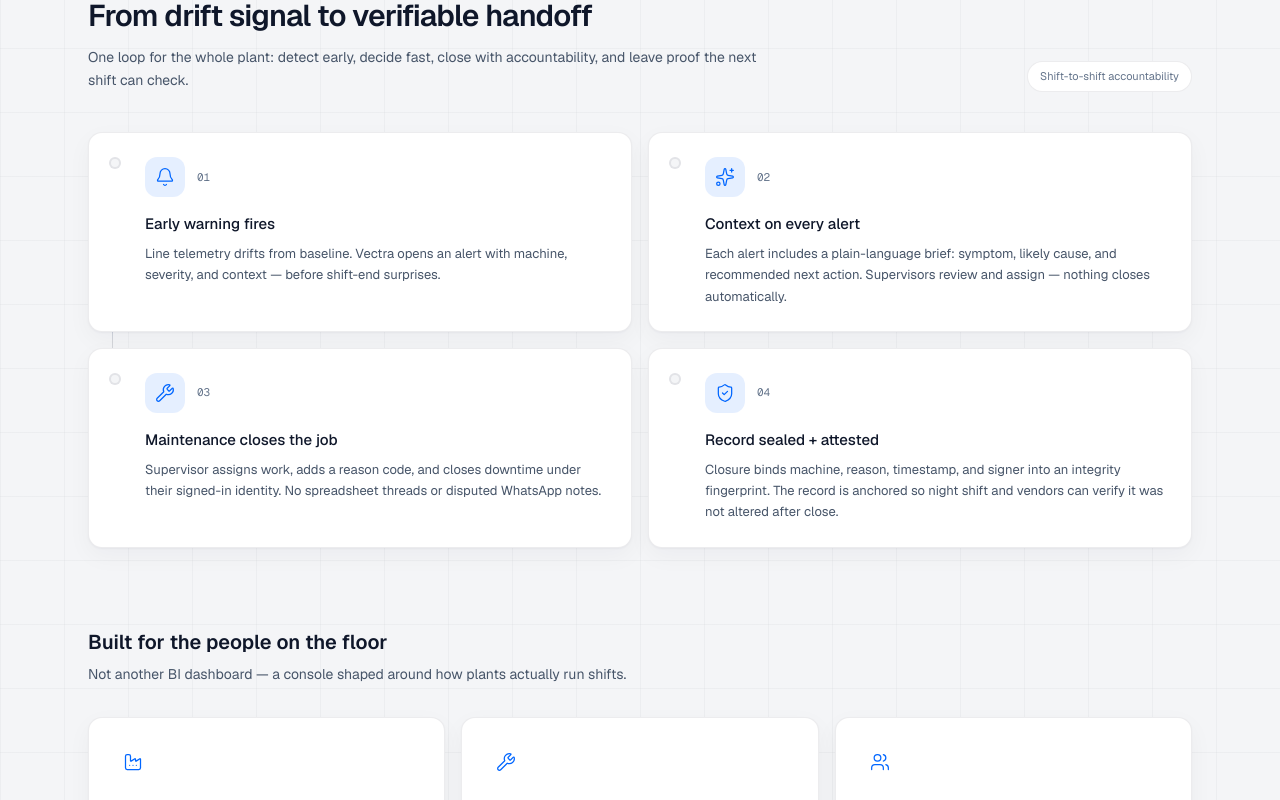
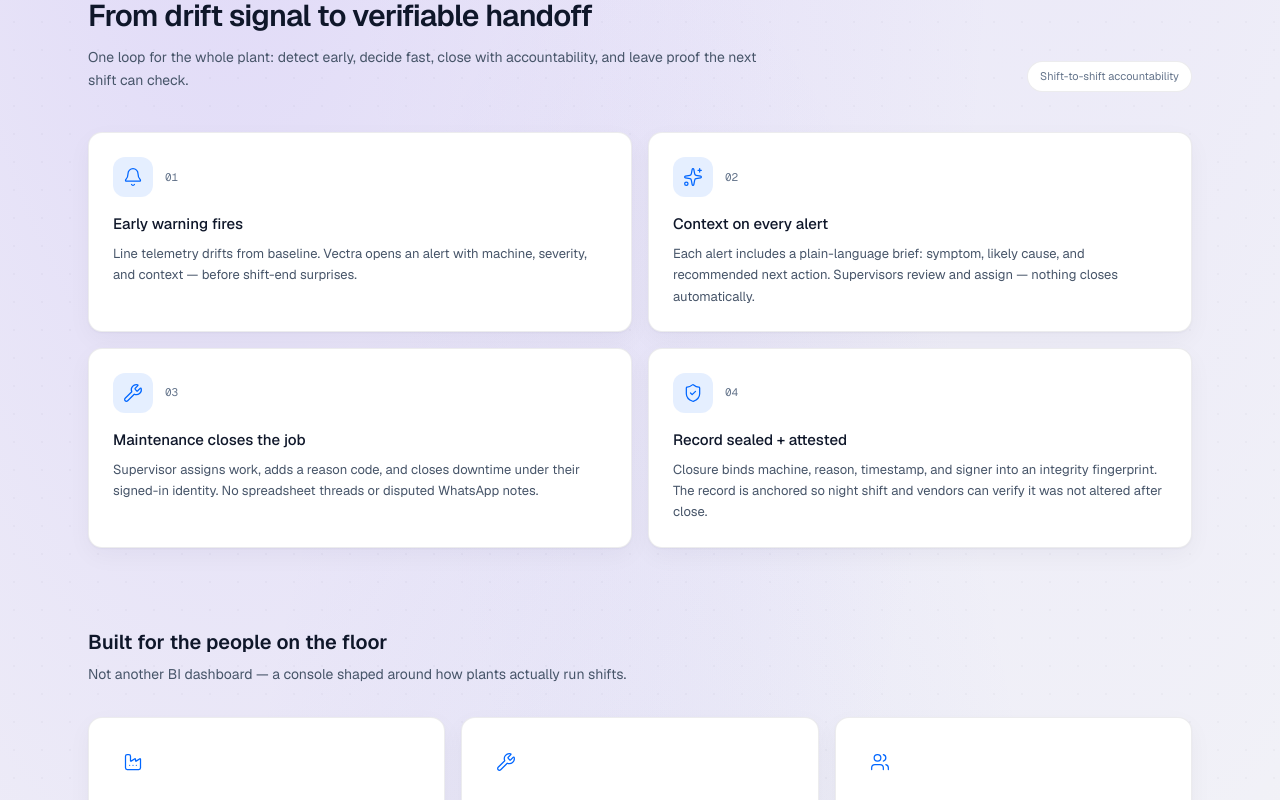
Before and after one commit to thesithunyein/vectra, a Next.js app: page / in a window 1280 px wide. Shown: the part 720-1520 px from the top of the page. Built offline with nearby package versions, Linux system fonts and the light colour scheme.

Commit message:
Remove workflow timeline dots and use soft gradient background.
Co-authored-by: Cursor <cursoragent@cursor.com>

```diff
--- a/src/app/page.tsx
+++ b/src/app/page.tsx
@@ -126,15 +126,16 @@ const FAQ = [
 export default function LandingPage() {
   return (
     <div className="relative min-h-screen overflow-hidden bg-[var(--bg-base)]">
-      <div
-        className="pointer-events-none absolute inset-0 opacity-40 dark:opacity-35"
-        style={{
-          backgroundImage:
-            "linear-gradient(var(--border-subtle) 1px, transparent 1px), linear-gradient(90deg, var(--border-subtle) 1px, transparent 1px)",
-          backgroundSize: "64px 64px",
-        }}
-      />
-      <div className="pointer-events-none absolute left-1/2 top-0 h-[520px] w-[720px] -translate-x-1/2 rounded-full bg-[var(--accent-soft)] blur-3xl" />
+      <div className="pointer-events-none absolute inset-0">
+        <div className="absolute inset-0 bg-[radial-gradient(ellipse_at_18%_12%,rgba(167,139,250,0.28),transparent_52%),radial-gradient(ellipse_at_82%_8%,rgba(196,181,253,0.22),transparent_48%),radial-gradient(ellipse_at_50%_92%,rgba(99,102,241,0.12),transparent_55%)] dark:bg-[radial-gradient(ellipse_at_18%_12%,rgba(99,102,241,0.18),transparent_52%),radial-gradient(ellipse_at_82%_8%,rgba(129,140,248,0.14),transparent_48%),radial-gradient(ellipse_at_50%_92%,rgba(59,130,246,0.1),transparent_55%)]" />
+        <div
+          className="absolute inset-0 opacity-[0.35] dark:opacity-[0.2]"
+          style={{
+            backgroundImage: "radial-gradient(circle, var(--border-subtle) 1px, transparent 1px)",
+            backgroundSize: "28px 28px",
+          }}
+        />
+      </div>
 
       <header className="relative z-10 mx-auto flex max-w-6xl items-center justify-between px-6 py-6">
         <div className="flex items-center gap-3">
@@ -226,8 +227,7 @@ export default function LandingPage() {
             </span>
           </div>
 
-          <div className="relative mt-10 grid gap-4 lg:grid-cols-2">
-            <div className="absolute left-6 top-8 hidden h-[calc(100%-4rem)] w-px bg-gradient-to-b from-[var(--accent)] via-[var(--border-strong)] to-transparent lg:block" />
+          <div className="mt-10 grid gap-4 lg:grid-cols-2">
             {WORKFLOW.map((step, index) => (
               <motion.div
                 key={step.step}
@@ -235,9 +235,8 @@ export default function LandingPage() {
                 whileInView={{ opacity: 1, x: 0 }}
                 viewport={{ once: true }}
                 transition={{ delay: index * 0.06 }}
-                className="card relative p-6 lg:pl-14"
+                className="card p-6"
               >
-                <div className="absolute left-5 top-6 hidden h-3 w-3 rounded-full border-2 border-[var(--accent)] bg-[var(--bg-base)] lg:block" />
                 <div className="mb-4 flex items-center gap-3">
                   <div className="flex h-10 w-10 items-center justify-center rounded-xl accent-soft">
                     <step.icon className="h-5 w-5" strokeWidth={1.5} />
```
